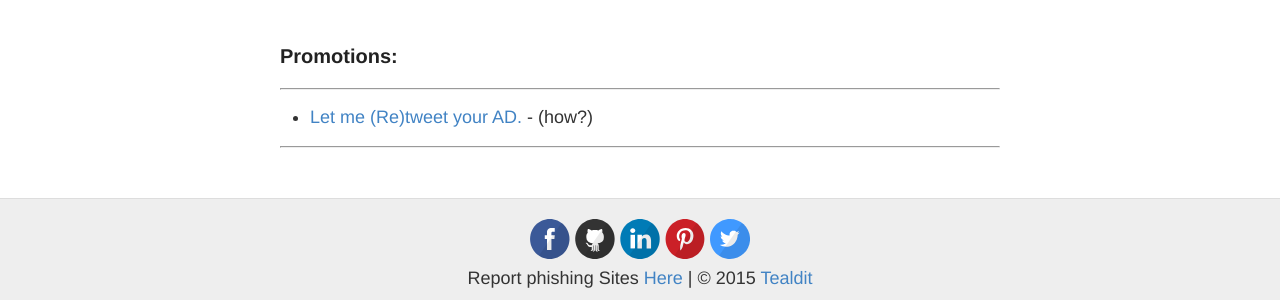
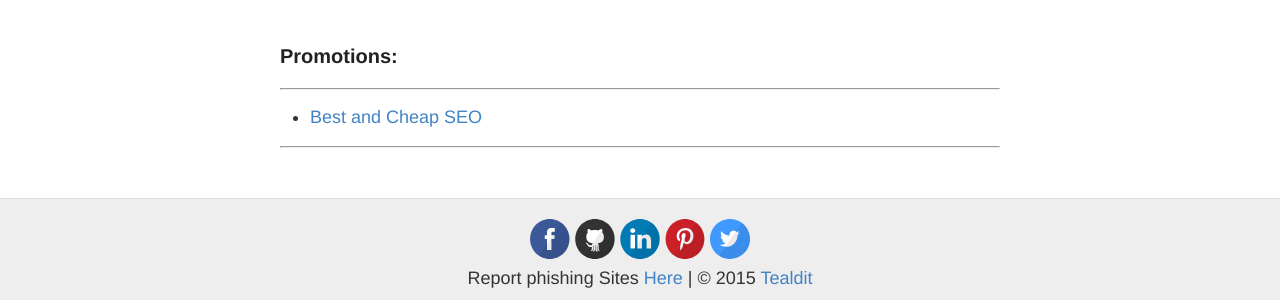
Before and after one commit to tealdit/tealdit.github.io, a Jekyll site: the page built from index.html, in a window 1280 px wide. Shown: the part 292-592 px from the top of the page. Built offline with Jekyll 4.4.1, drawn with Linux system fonts in a browser that asks for light colours; nearby versions of some CDN libraries; comment, search, counter and statistics services are not loaded.

Commit message:
Update default.html

```diff
--- a/_layouts/default.html
+++ b/_layouts/default.html
@@ -45,7 +45,7 @@
         <h3>Promotions:</h3>
         <hr/>
         <ul>
-          <li><a href="https://www.seoclerk.com/linkin/1228/Webmaster/1728/dbashyal" rel="external nofollow" target="_blank">Let me (Re)tweet your AD.</a> -  (how?)</li>
+          <li><a href="http://bit.ly/BestAndCheapSEO" rel="external nofollow" target="_blank">Best and Cheap SEO</a></li>
         </ul>
         <hr/>
 
```
